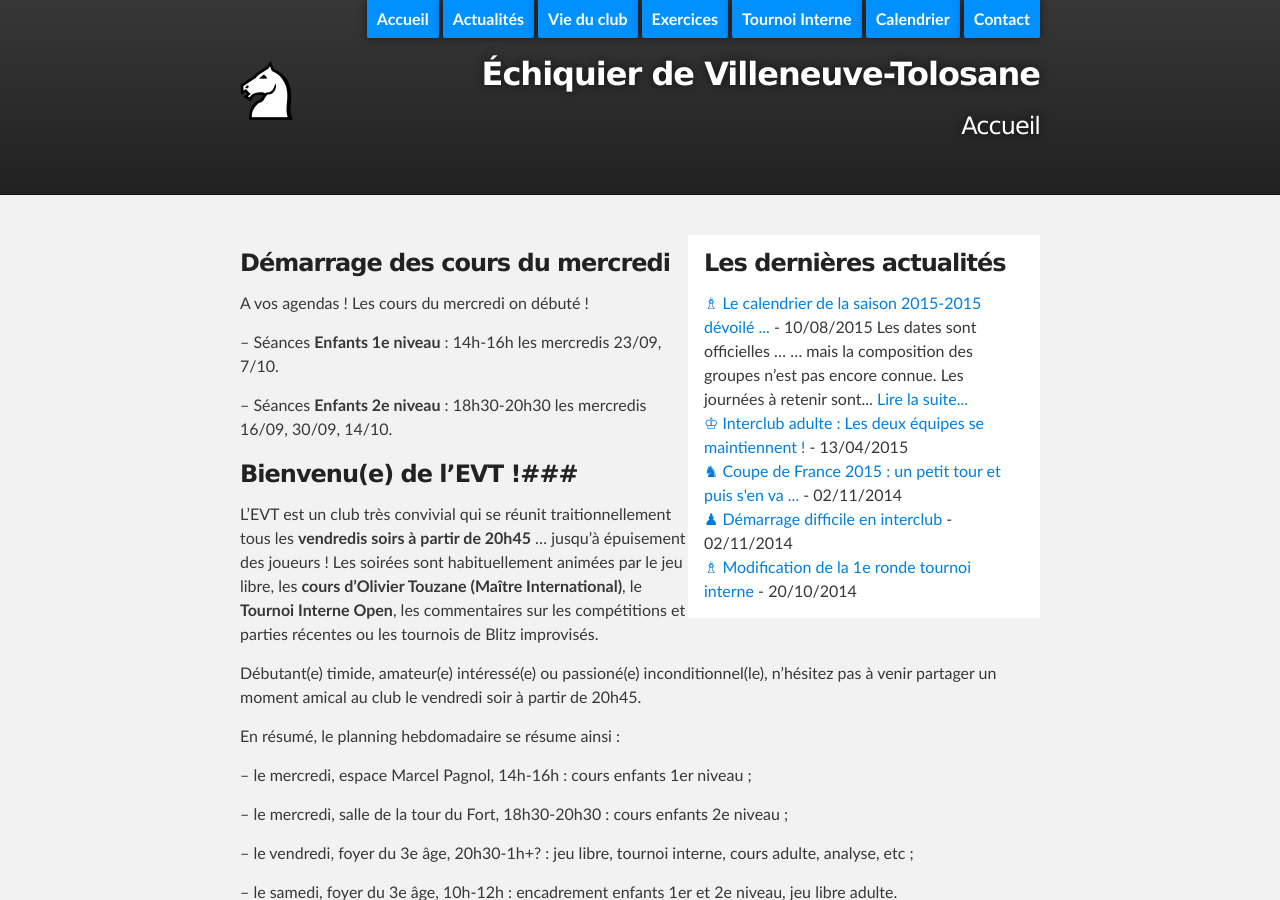
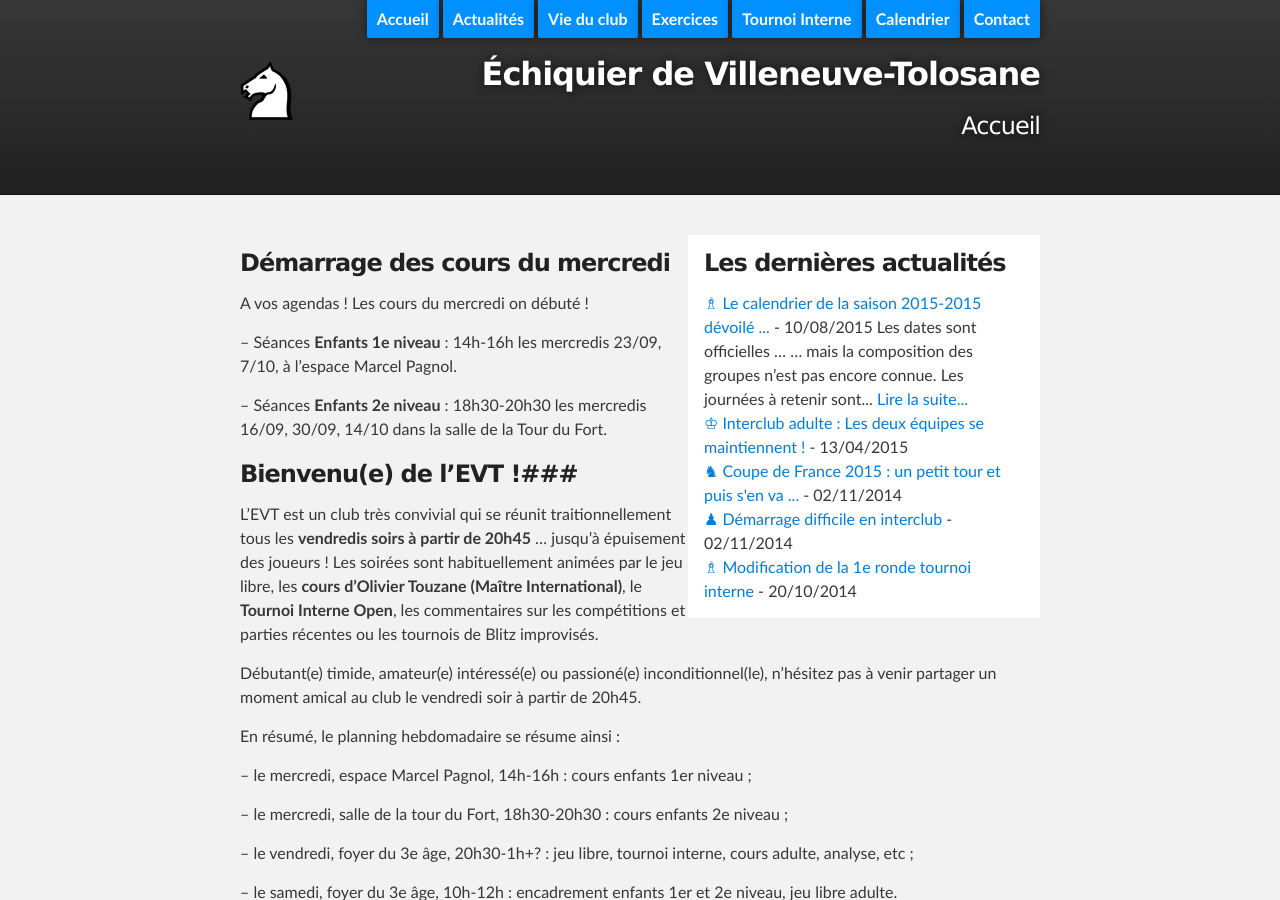
Before and after one commit to echiquier-villeneuve-tolosane/echiquier-villeneuve-tolosane.github.io, a Jekyll site: the page built from index.md, in a window 1280 px wide and 900 px high. Built offline with Jekyll 4.4.1, drawn with Linux system fonts in a browser that asks for light colours; nearby versions of some CDN libraries.

Commit message:
Updated index.md

```diff
--- a/index.md
+++ b/index.md
@@ -14,9 +14,9 @@ published: true
 
 A vos agendas ! Les cours du mercredi on débuté !
 
--- Séances **Enfants 1e niveau** : 14h-16h les mercredis 23/09, 7/10.
+-- Séances **Enfants 1e niveau** : 14h-16h les mercredis 23/09, 7/10, à l'espace Marcel Pagnol.
 
--- Séances **Enfants 2e niveau** : 18h30-20h30 les mercredis 16/09, 30/09, 14/10.
+-- Séances **Enfants 2e niveau** : 18h30-20h30 les mercredis 16/09, 30/09, 14/10 dans la salle de la Tour du Fort.
 
 ### Bienvenu(e) de l'EVT !###
 
```
